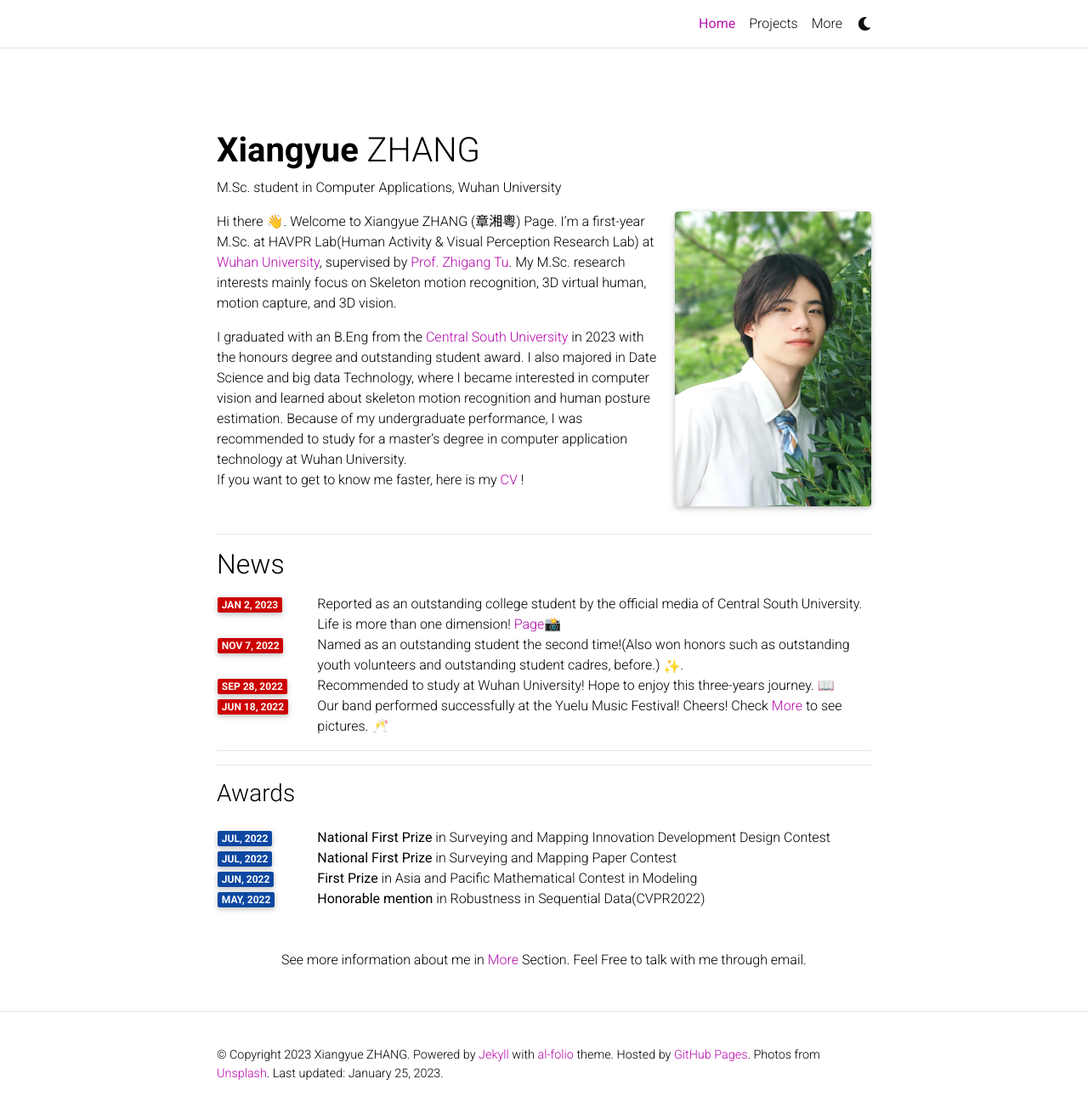
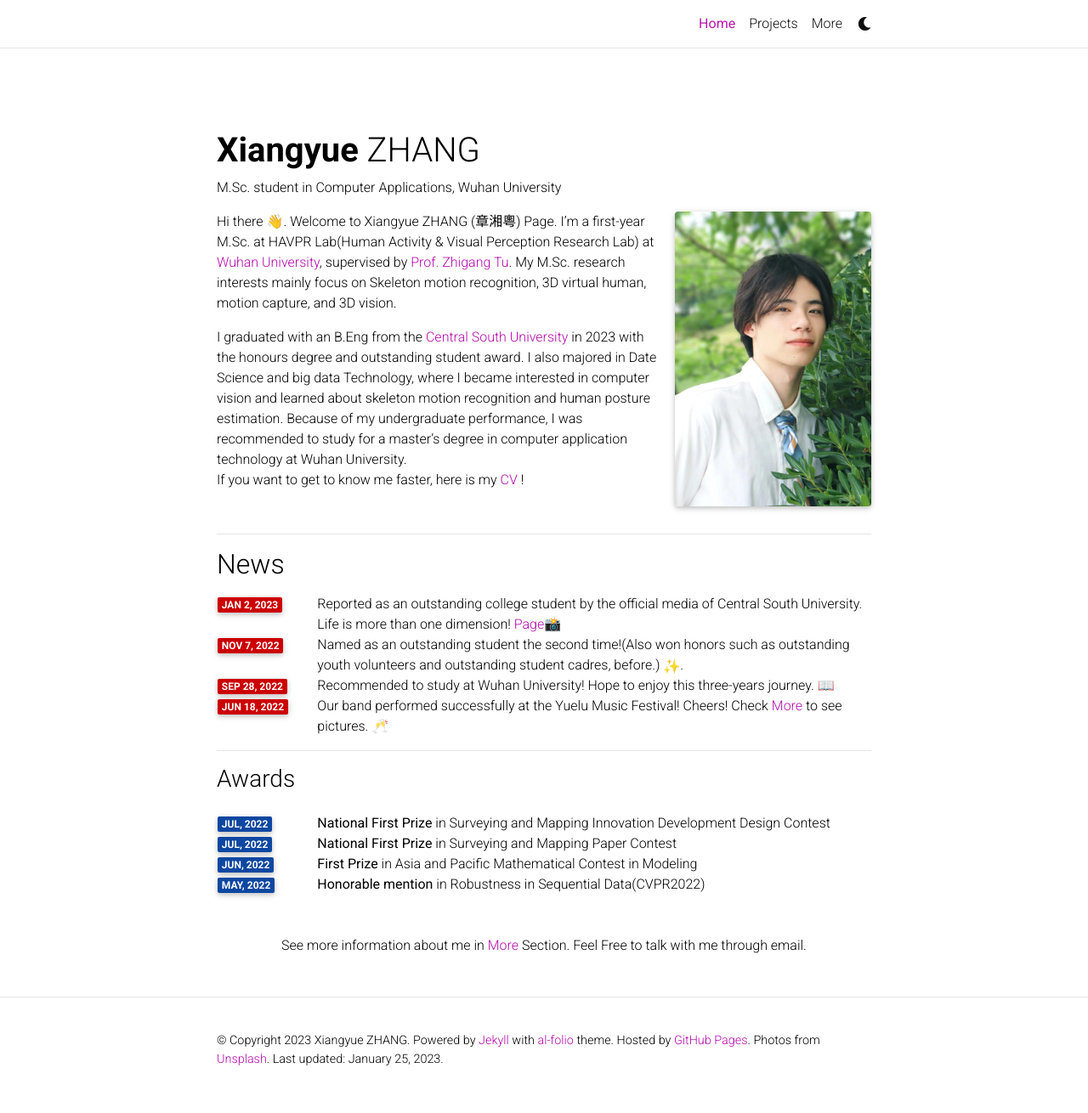
Before and after one commit to Xiangyue-Zhang/xiangyue-zhang.github.io, a Jekyll site: the page built from _pages/about.md, in a window 1280 px wide and 1315 px high. Shown: the top 1310 px of the window at 85% size. Built offline with Jekyll 4.4.1, drawn with Linux system fonts in a browser that asks for light colours; emoji names are drawn with the system emoji font; comment, search, counter and statistics services are not loaded; a style sheet for code colours, icons or effects is not loaded.

Commit message:
change_about_line

```diff
--- a/_layouts/about.html
+++ b/_layouts/about.html
@@ -50,7 +50,7 @@ layout: default
     {%- endif %}
 
     <!-- Selected papers -->
-    <hr>
+    <!-- <hr> -->
     {% if page.selected_papers -%}
     <h2>Publications</h2>
     {%- include selected_papers.html %}
```
